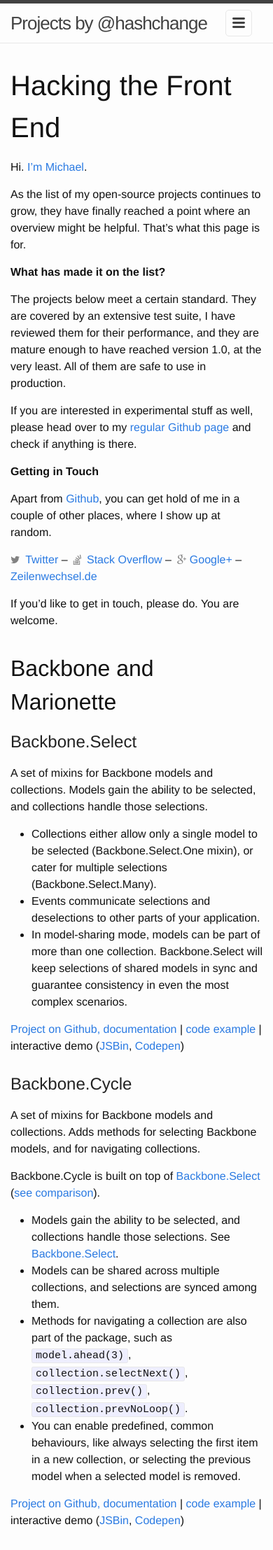
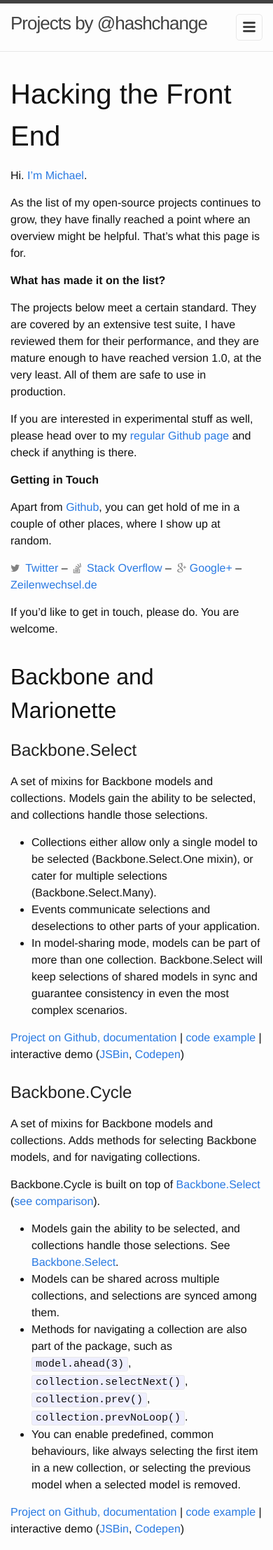
Before and after one commit to hashchange/hashchange.github.io, a Jekyll site: the page built from index.md, in a window 390 px wide. Shown: the top 2215 px of the page at 70% size. Built offline with Jekyll 4.4.1, drawn with Linux system fonts in a browser that asks for light colours.

Commit message:
Fixed header layout for mobile

```diff
--- a/_includes/header.html
+++ b/_includes/header.html
@@ -1,8 +1,6 @@
 <header class="site-header">
 
   <div class="wrapper">
-
-    <a class="site-title" href="https://github.com/{{ site.github_username }}">{{ site.title }}</a>
 
     <nav class="site-nav">
       <a href="#" class="menu-icon">
@@ -19,6 +17,8 @@
       </div>
     </nav>
 
+    <a class="site-title" href="https://github.com/{{ site.github_username }}">{{ site.title }}</a>
+
   </div>
 
 </header>
--- a/_sass/_user-modifications.scss
+++ b/_sass/_user-modifications.scss
@@ -26,6 +26,35 @@ h2, h3, h4, h5, h6 {
             color: #222;
         }
     }
+}
+
+/* Fixing the hamburger icon */
+.site-header {
+
+    .site-title {
+        @include media-query($on-palm) {
+            display: inline-block;
+            float: left;
+        }
+
+        // ATTN
+        // This is a quick hack. The size of 380px reflects the length of the current site title.
+        // It has to be adjusted as the title changes!
+        @include media-query(380px) {
+            margin-top: -( $spacing-unit / 2 );
+        }
+    }
+
+    .site-nav {
+        margin-left: $spacing-unit / 2;
+        @include media-query($on-palm) {
+            position: static;
+            float: right;
+            margin-top: $spacing-unit / 2;
+            margin-bottom: $spacing-unit / 2;
+        }
+    }
+
 }
 
 /**
```
